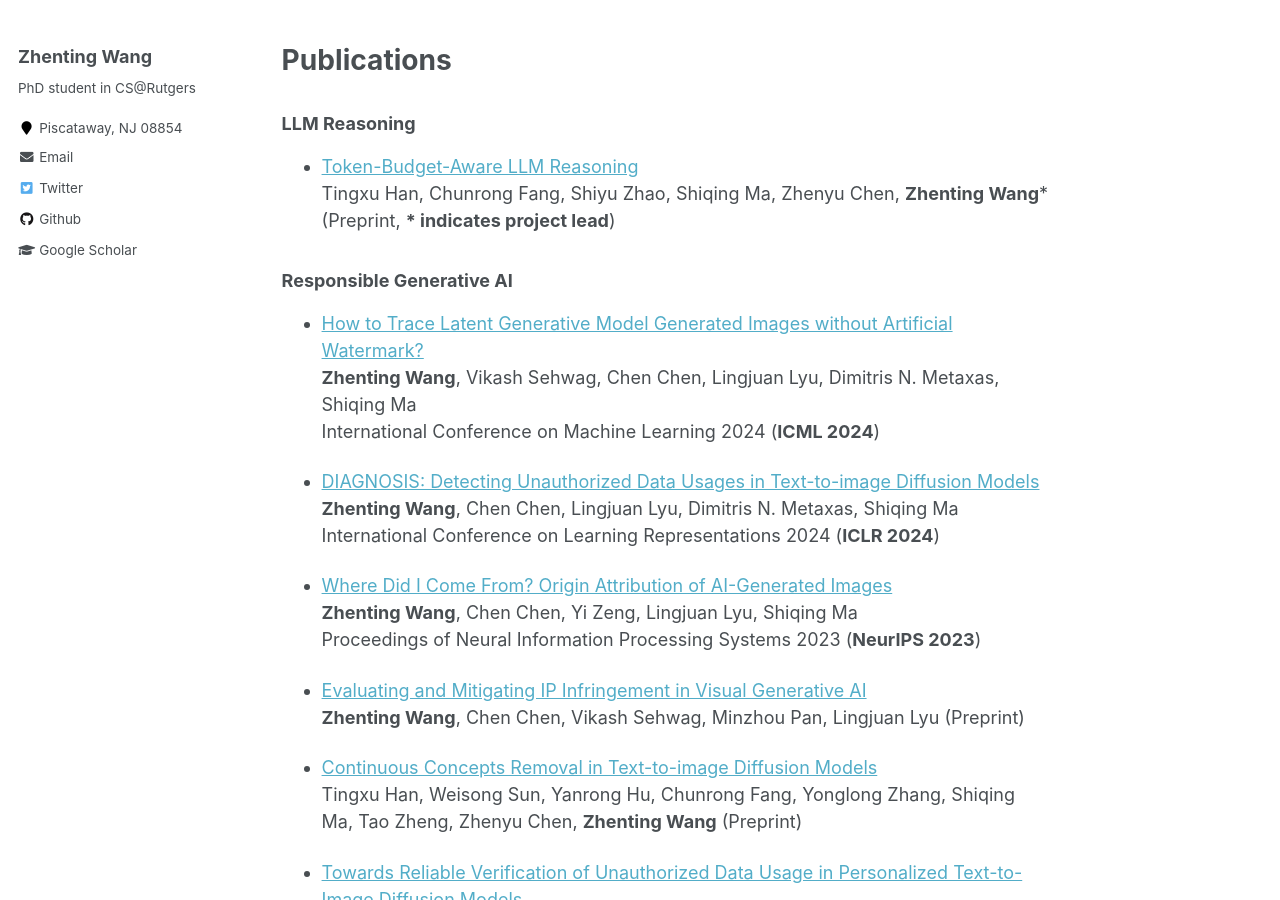
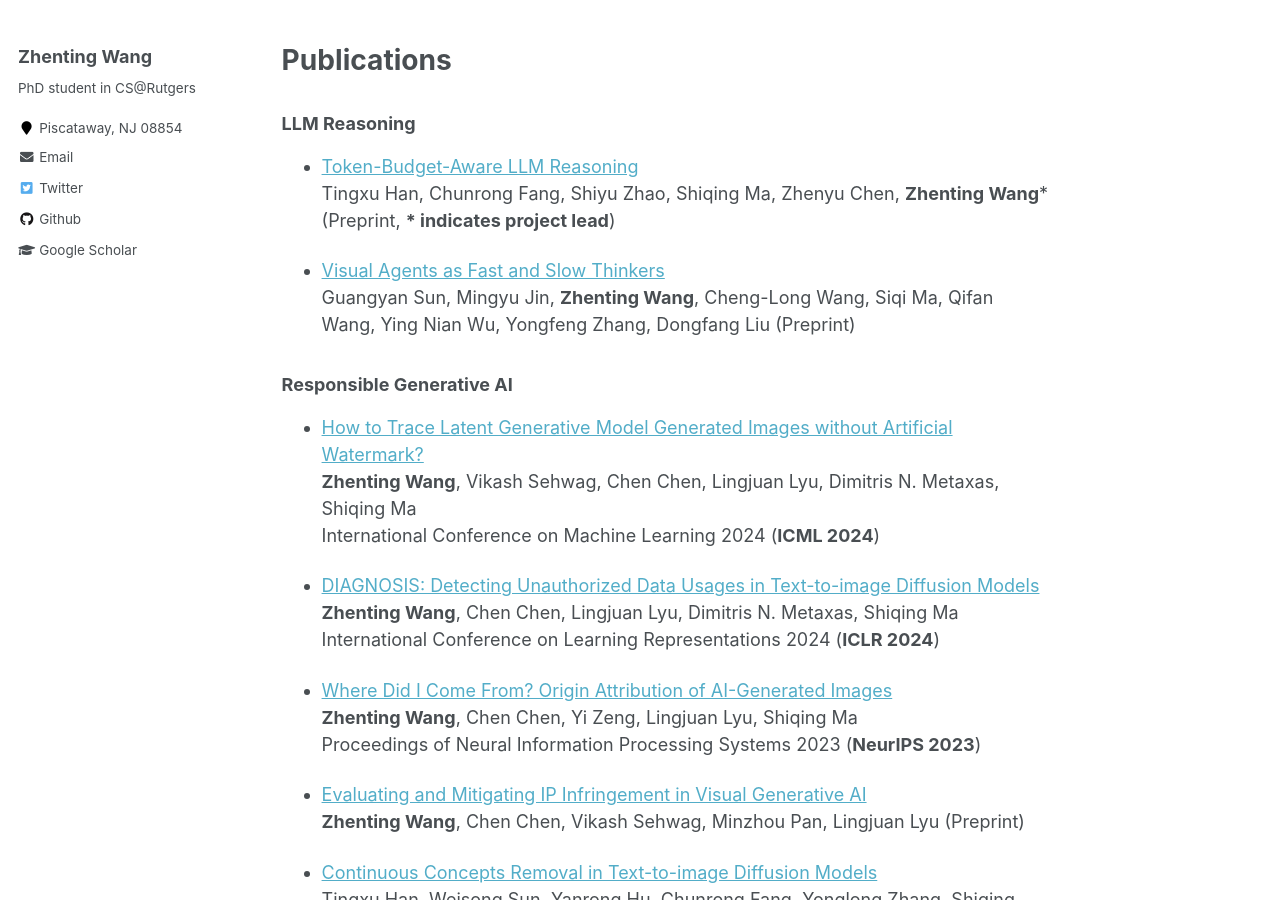
Before and after one commit to ZhentingWang/zhentingwang.github.io, a Jekyll site: the page built from _pages/about.md, in a window 1280 px wide and 900 px high, scrolled down 428 px. Built offline with Jekyll 4.4.1, drawn with Linux system fonts in a browser that asks for light colours; some of the changed text lies outside the part shown.

Commit message:
Update about.md

```diff
--- a/_pages/about.md
+++ b/_pages/about.md
@@ -66,6 +66,9 @@ Publications
 
 * [Token-Budget-Aware LLM Reasoning](https://arxiv.org/pdf/2412.18547)
 Tingxu Han, Chunrong Fang, Shiyu Zhao, Shiqing Ma, Zhenyu Chen, **Zhenting Wang**\* (Preprint, **\* indicates project lead**)
+
+* [Visual Agents as Fast and Slow Thinkers](https://arxiv.org/pdf/2408.08862)
+Guangyan Sun, Mingyu Jin, **Zhenting Wang**, Cheng-Long Wang, Siqi Ma, Qifan Wang, Ying Nian Wu, Yongfeng Zhang, Dongfang Liu (Preprint)
 
 ### Responsible Generative AI
 
```
Also changed, not shown: other parts of _pages/about.md (+0 -3 lines).
